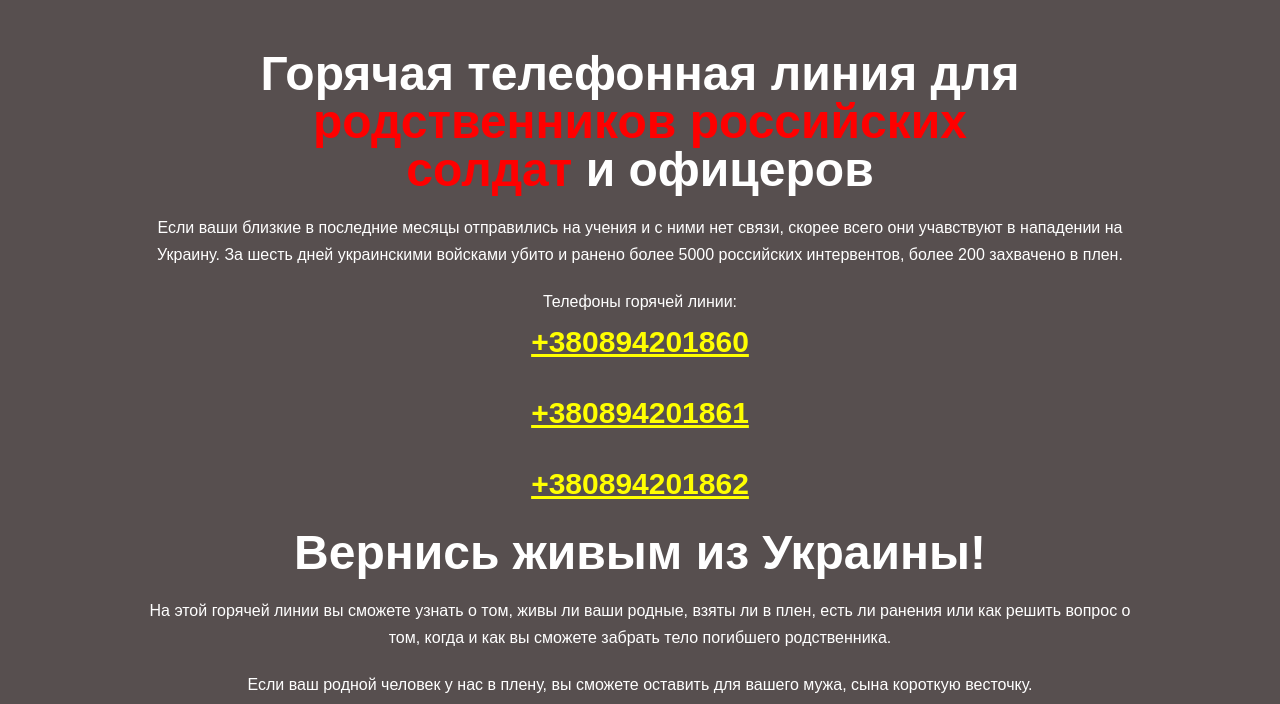
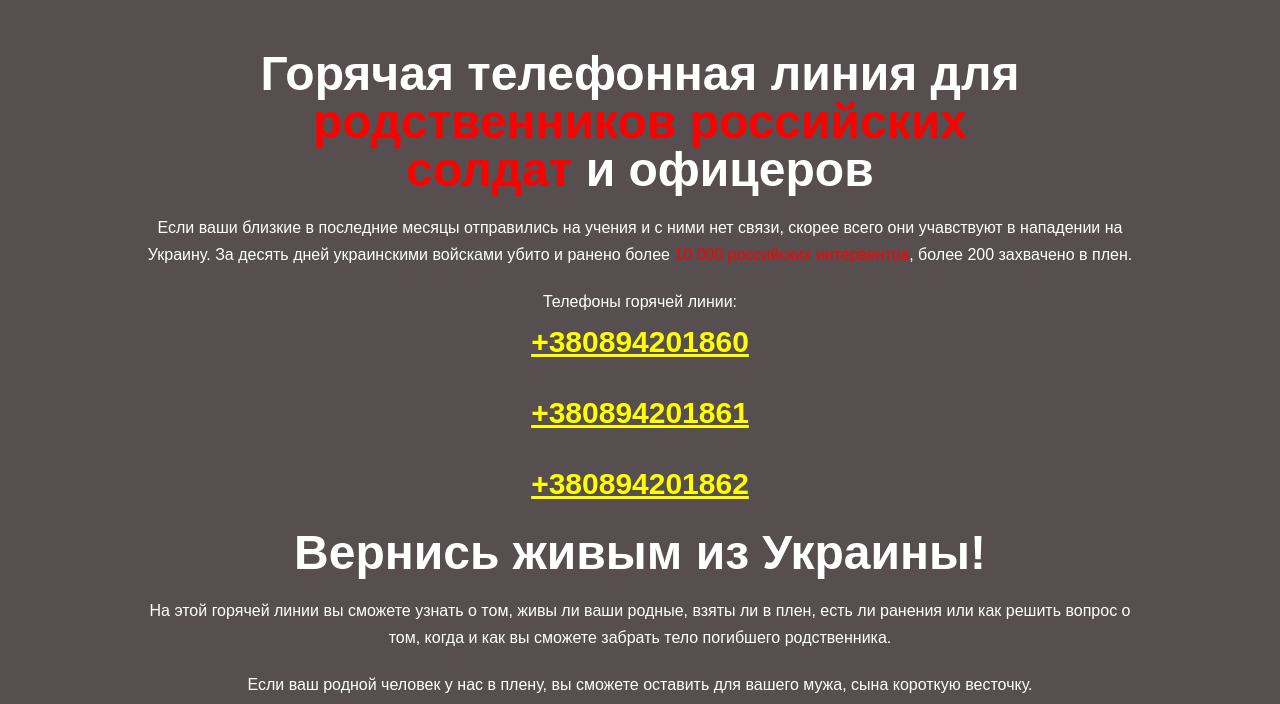
Before and after one commit to stoprussiainvasion/return-alive-from-ukraine, a plain HTML site: page index.html in a window 1280 px wide. Shown: the top 704 px of the page. Drawn offline with Linux system fonts and the light colour scheme.

Commit message:
* update stat

```diff
--- a/index.html
+++ b/index.html
@@ -13,7 +13,7 @@
 <section class="main">
     <div class="content">
         <h1>Горячая телефонная линия для<br/><i>родственников российских<br/> солдат</i> и офицеров</h1>
-        <p class="message">Если ваши близкие в последние месяцы отправились на учения и с ними нет связи, скорее всего они учавствуют в нападении на Украину. За шесть дней украинскими войсками убито и ранено более 5000 российских интервентов, более 200 захвачено в плен.
+        <p class="message">Если ваши близкие в последние месяцы отправились на учения и с ними нет связи, скорее всего они учавствуют в нападении на Украину. За десять дней украинскими войсками убито и ранено более <i>10 000 российских интервентов</i>, более 200 захвачено в плен.
         </p>
         <p class="message">Телефоны горячей линии: <a href="tel:+380894201860">+380894201860</a> <a href="tel:+380894201861">+380894201861</a> <a href="tel:+380894201862">+380894201862</a>
         </p>
```
